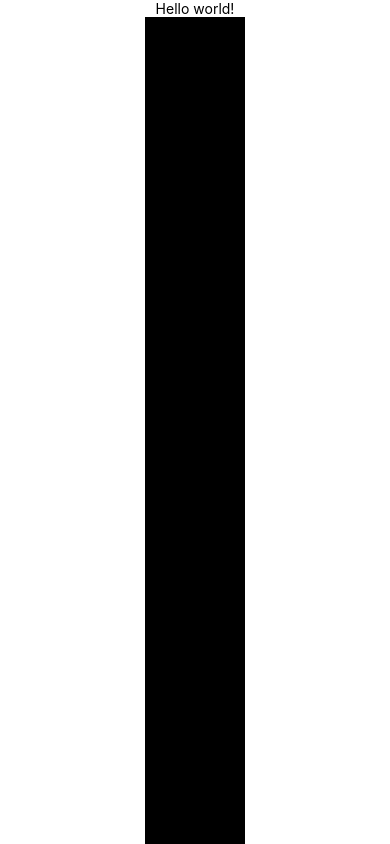
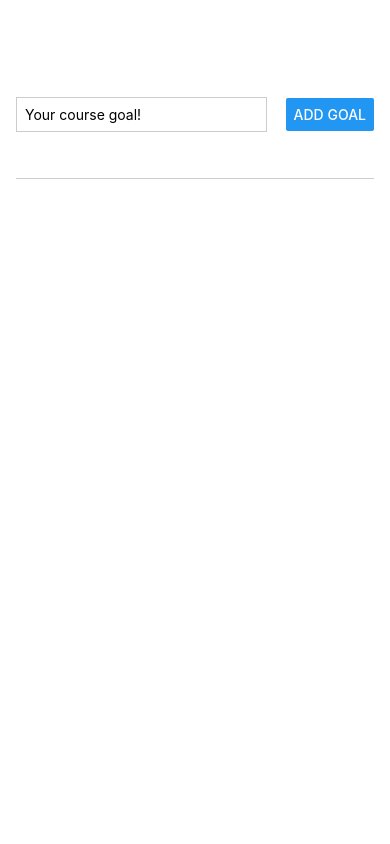
Before and after one commit to aboriskaa/ReactNativeProj, a React Native app: screen / in a window 390 px wide. Built offline with nearby package versions, Linux system fonts and the light colour scheme.

Commit message:
FlatList

```diff
--- a/App.js
+++ b/App.js
@@ -1,33 +1,83 @@
+import { useState } from 'react'
 import { StatusBar } from 'expo-status-bar';
-import { StyleSheet, Text, View } from 'react-native';
+import { Button, ScrollView, StyleSheet, Text, TextInput, View, FlatList } from 'react-native';
 
 export default function App() {
+
+  const [enteredGoalText, setEnteredGoalText] = useState('');
+  const [goals, setGoals] = useState([]);
+
+  function goalInputHandler(e) {
+    setEnteredGoalText(e);
+  }
+
+  function addGoalHandler() {
+    setGoals(() => [
+      ...goals,
+      { text: enteredGoalText, id: Math.random().toString() }
+    ]);
+  }
+
   return (
-    <View style={styles.container}>
-      <Text>Hello world!</Text>
-      <StatusBar style="auto" />
-      <View style={styles2.container}></View>
+    <View style={styles.appContainer}>
+      <View style={styles.inputContainer}>
+        <TextInput style={styles.textInput} placeholder='Your course goal!' onChangeText={goalInputHandler} />
+        <Button title="Add goal" onPress={addGoalHandler} />
+      </View>
+      <View style={styles.goalsContainer}>
+        <FlatList data={goals} renderItem={(itemData) => {
+          return (
+            <View style={styles.goalItem}>
+              <Text style={styles.goalText}>{itemData.item.text}</Text>
+            </View>
+          );
+
+        }}
+          keyExtractor={(item, index) => {
+            return item.id;
+          }}
+          alwaysBounceVertical={false}
+        >
+
+        </FlatList>
+      </View>
     </View>
-
   );
 }
 
 const styles = StyleSheet.create({
-  container: {
+  appContainer: {
     flex: 1,
-    backgroundColor: '#fff',
+    paddingTop: 50,
+    paddingHorizontal: 16
+  },
+  inputContainer: {
+    flex: 1,
+    flexDirection: 'row',
+    justifyContent: 'space-between',
     alignItems: 'center',
-    justifyContent: 'center',
+    marginBottom: 24,
+    borderBottomWidth: 1,
+    borderBottomColor: '#cccccc'
   },
+  textInput: {
+    borderWidth: 1,
+    borderColor: '#cccccc',
+    width: '70%',
+    marginRight: 8,
+    padding: 8
+  },
+  goalsContainer: {
+    flex: 5
+  },
+  goalItem: {
+    margin: 8,
+    padding: 8,
+    borderRadius: 6,
+    backgroundColor: '#5e0acc'
+
+  },
+  goalText: {
+    color: 'white'
+  }
 });
-
-const styles2 = StyleSheet.create({
-  container: {
-    width: 100,
-    height: 100,
-    flex: 1,
-    backgroundColor: '#000',
-    alignItems: 'center',
-    justifyContent: 'center',
-  },
-});
```
